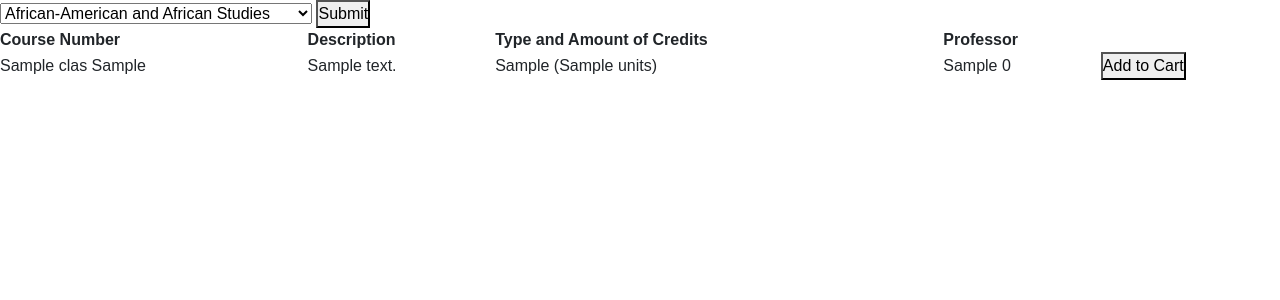
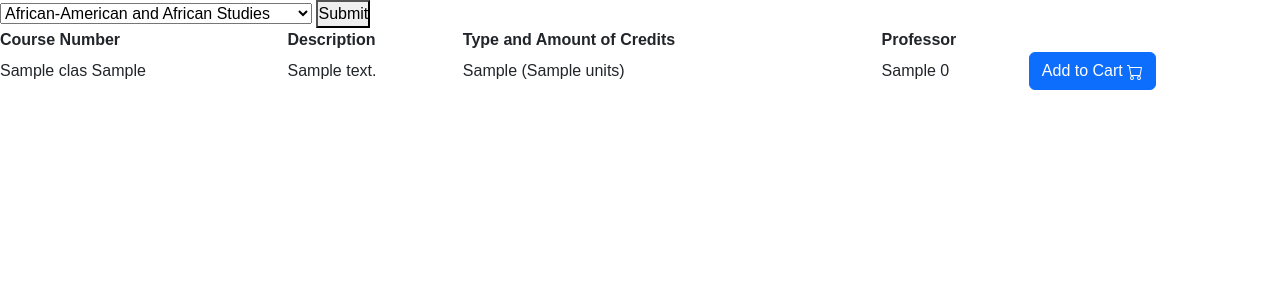
Before and after one commit to amohanraju/ScheduleAdvisorApp, a Django app: template myapp/templates/myapp/courses.html in a window 1280 px wide. Shown: the part 63-363 px from the top of the page. Run offline with Django 3.2, Linux system fonts and the light colour scheme; the template is opened without the code that fills it: most values are stand-ins (such as "Sample title", 1, 10 or a date in 2020); some libraries are stand-ins or nearby versions.

Commit message:
Added additional styling to courses.html page to improve usability (also added shopping cart icon).

```diff
--- a/myapp/templates/myapp/courses.html
+++ b/myapp/templates/myapp/courses.html
@@ -151,7 +151,11 @@
         <form method="POST" action="{% url 'addToCart' class_object.pk%}">
           {% csrf_token %}
           <input type="hidden" name="pk" value="{{ class_object.pk }}">
-          <button type="submit">Add to Cart</button>
+          <button type="submit" class = "btn btn-primary">Add to Cart
+            <svg xmlns="http://www.w3.org/2000/svg" width="16" height="16" fill="currentColor" class="bi bi-cart" viewBox="0 0 16 16">
+              <path d="M0 1.5A.5.5 0 0 1 .5 1H2a.5.5 0 0 1 .485.379L2.89 3H14.5a.5.5 0 0 1 .491.592l-1.5 8A.5.5 0 0 1 13 12H4a.5.5 0 0 1-.491-.408L2.01 3.607 1.61 2H.5a.5.5 0 0 1-.5-.5zM3.102 4l1.313 7h8.17l1.313-7H3.102zM5 12a2 2 0 1 0 0 4 2 2 0 0 0 0-4zm7 0a2 2 0 1 0 0 4 2 2 0 0 0 0-4zm-7 1a1 1 0 1 1 0 2 1 1 0 0 1 0-2zm7 0a1 1 0 1 1 0 2 1 1 0 0 1 0-2z"/>
+            </svg>
+          </button>
         </form>
 
       </td>
```
